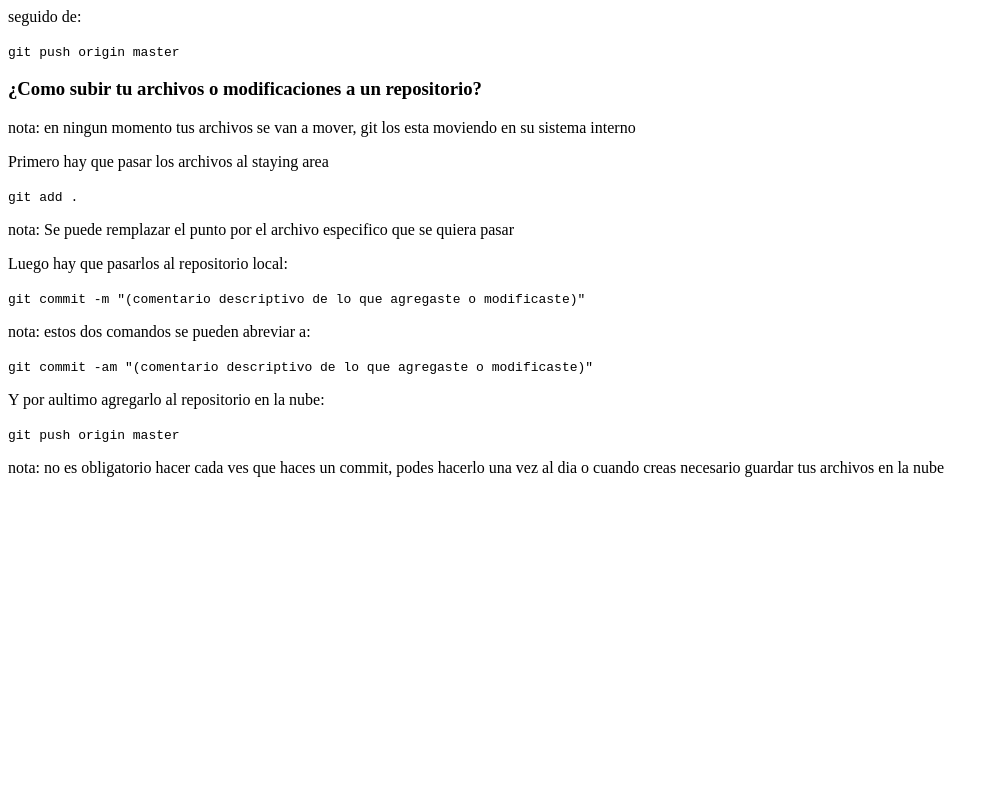
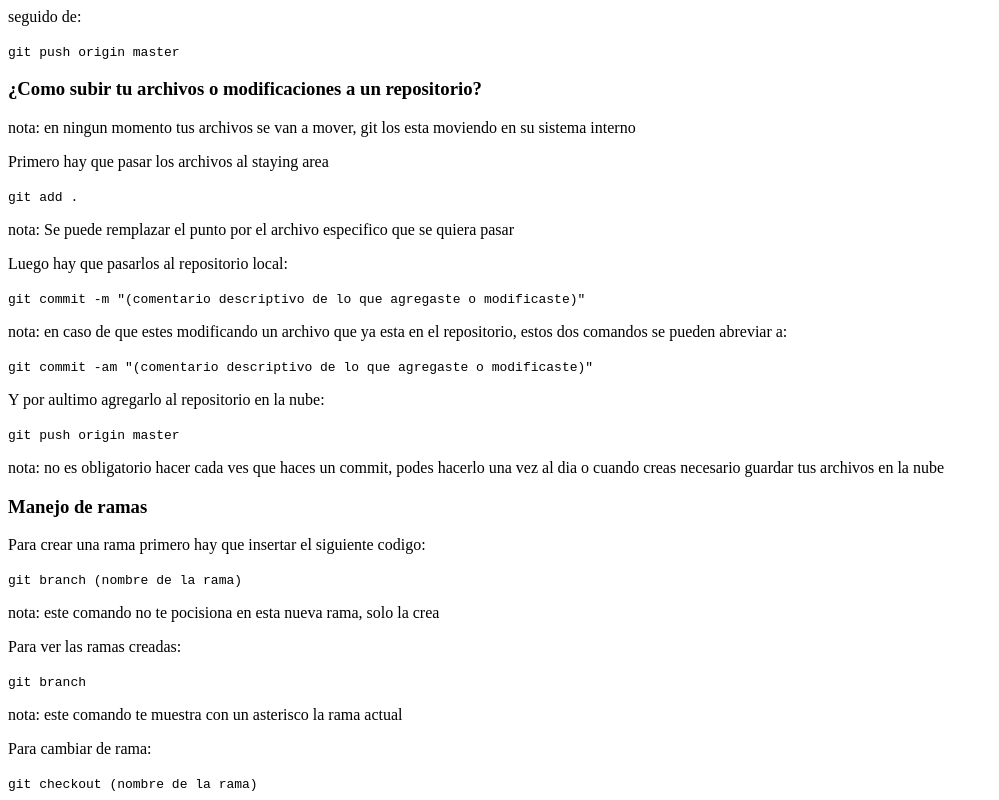
Before and after one commit to NahuelMosse/Tutorial-de-Git, a plain HTML site: page index.html in a window 1280 px wide. Shown: the part 800-1600 px from the top of the page, without its empty margins (0-999 px from the left). Before the commit the page ends 1293 px from the top, so only its background shows below. Drawn offline with Linux system fonts and the light colour scheme.

Commit message:
third article

```diff
--- a/index.html
+++ b/index.html
@@ -32,12 +32,23 @@
             <p>nota: Se puede remplazar el punto por el archivo especifico que se quiera pasar</p>
             <p>Luego hay que pasarlos al repositorio local:</p>
             <code>git commit -m "(comentario descriptivo de lo que agregaste o modificaste)"</code>
-            <p>nota: estos dos comandos se pueden abreviar a:</p>
+            <p>nota: en caso de que estes modificando un archivo que ya esta en el repositorio, estos dos comandos se pueden abreviar a:</p>
             <code>git commit -am "(comentario descriptivo de lo que agregaste o modificaste)"</code>
             <p>Y por aultimo agregarlo al repositorio en la nube:</p>
             <code>git push origin master</code>
             <p>nota: no es obligatorio hacer cada ves que haces un commit, podes hacerlo una vez al dia o cuando creas necesario guardar tus archivos en la nube</p>
         </article>
+        <article>
+            <h3>Manejo de ramas</h3>
+            <p>Para crear una rama primero hay que insertar el siguiente codigo:</p>
+            <code>git branch (nombre de la rama)</code>
+            <p>nota: este comando no te pocisiona en esta nueva rama, solo la crea</p>
+            <p>Para ver las ramas creadas:</p>
+            <code>git branch</code>
+            <p>nota: este comando te muestra con un asterisco la rama actual</p>
+            <p>Para cambiar de rama:</p>
+            <code>git checkout (nombre de la rama)</code>
+        </article>
     </main>
 </body>
 </html>
```
